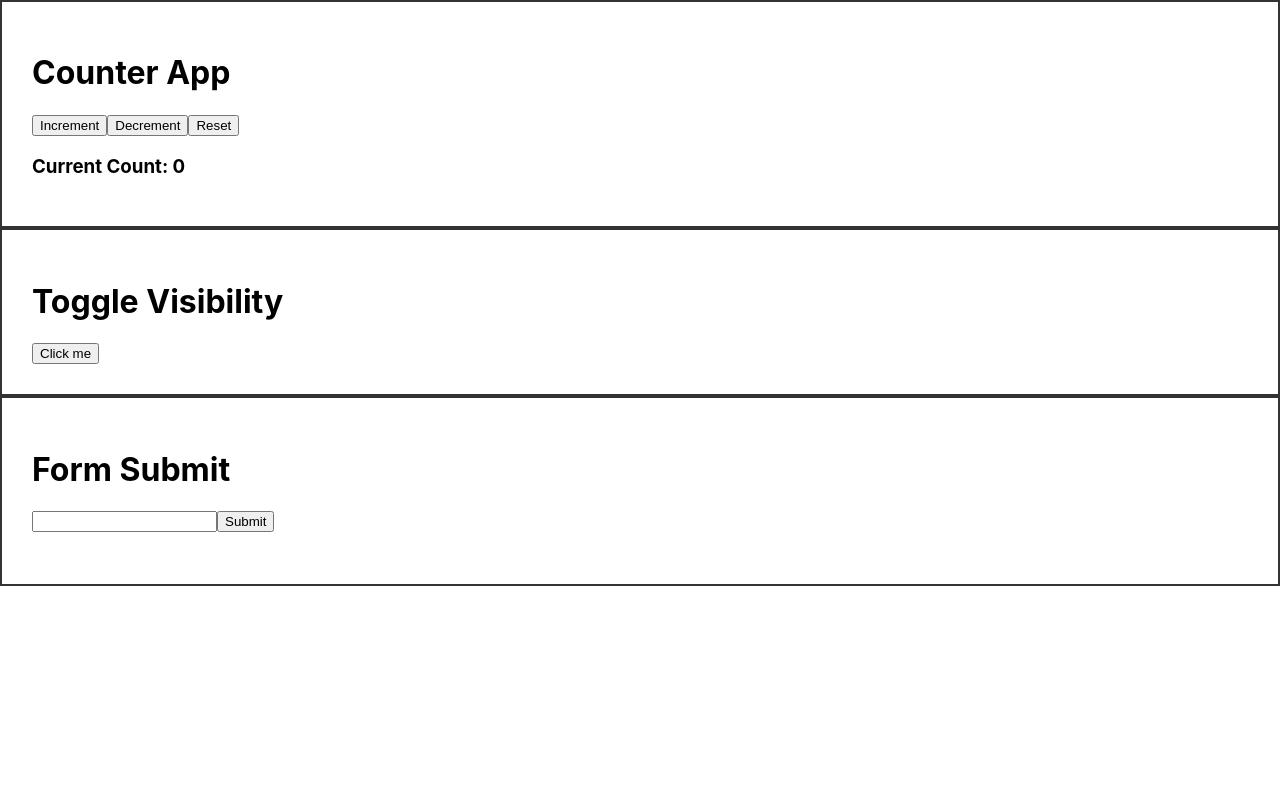
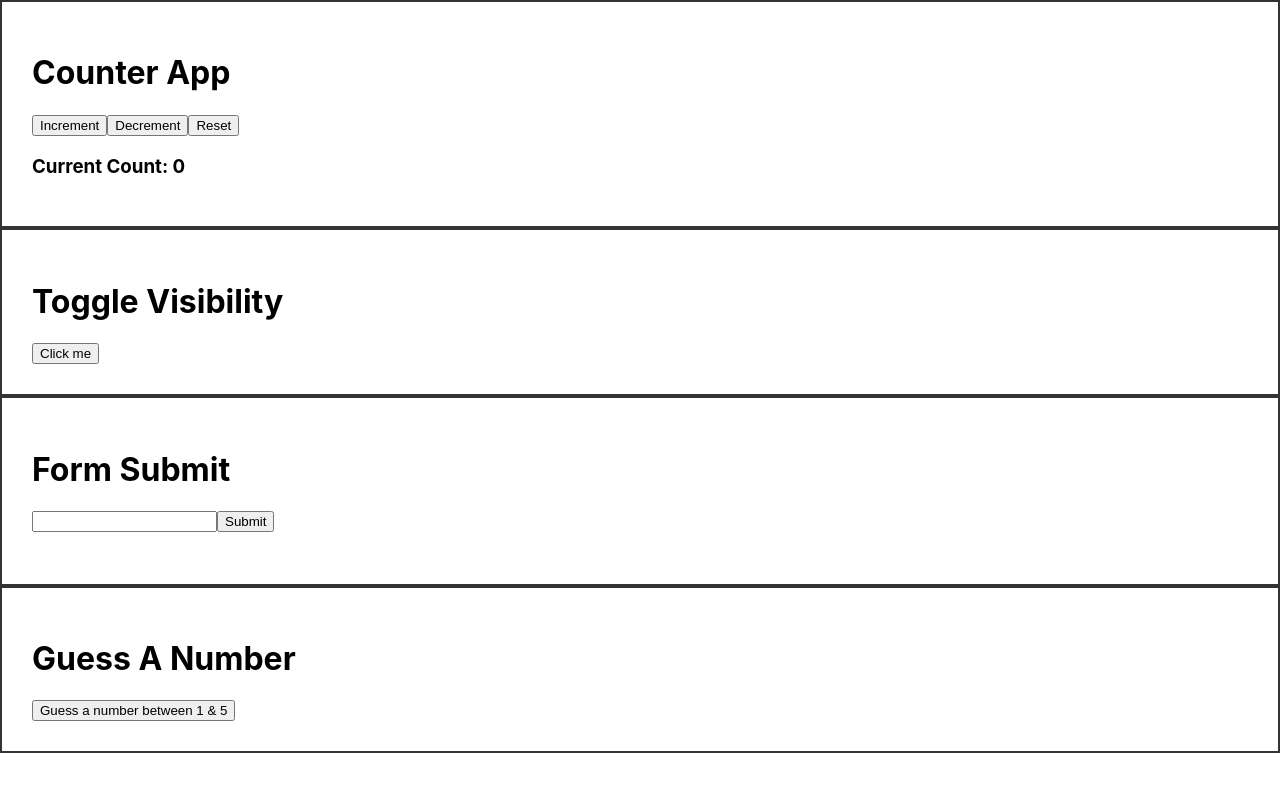
Before and after one commit to HarunaDev/Counter-App, a React (Create React App) app: page / in a window 1280 px wide. Shown: the top 792 px of the page. Built offline with nearby package versions, Linux system fonts and the light colour scheme.

Commit message:
created Guess component for guess number game

```diff
--- a/src/App.js
+++ b/src/App.js
@@ -4,6 +4,7 @@ import './App.css';
 import Counter from './components/Counter';
 import ToggleState from './components/ToggleState';
 import FormControl from './components/FormControl';
+import Guess from './components/Guess';
 
 class App extends React.Component{
   constructor(props){
@@ -18,6 +19,7 @@ class App extends React.Component{
       <Counter />
       <ToggleState />
       <FormControl />
+      <Guess />
     </div>
     )
   }
--- /dev/null
+++ b/src/components/Guess.js
@@ -0,0 +1,11 @@
+export default function Guess() {
+    function handleClick() {
+
+    }
+    return (
+        <div className="section">
+            <h1>Guess A Number</h1>
+            <button onClick={handleClick}>Guess a number between 1 & 5</button>
+        </div>
+    )
+}
```
